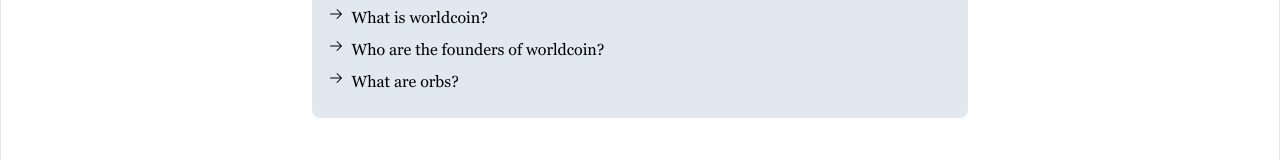
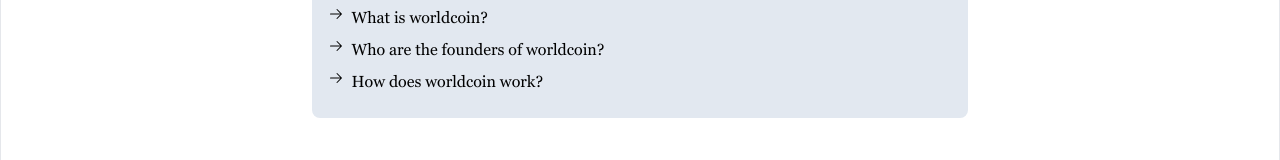
Before and after one commit to awrpit/worldcoin-client, a Next.js app: page / in a window 1280 px wide. Shown: the part 440-600 px from the top of the page. Built offline with nearby package versions, Linux system fonts and the light colour scheme.

Commit message:
wlcm message update

```diff
--- a/components/WelcomeMessage.js
+++ b/components/WelcomeMessage.js
@@ -4,7 +4,7 @@
   const sampleMessages = [
     "What is worldcoin?",
     "Who are the founders of worldcoin?",
-    "What are orbs?",
+    "How does worldcoin work?",
   ];
 
   return (
```
